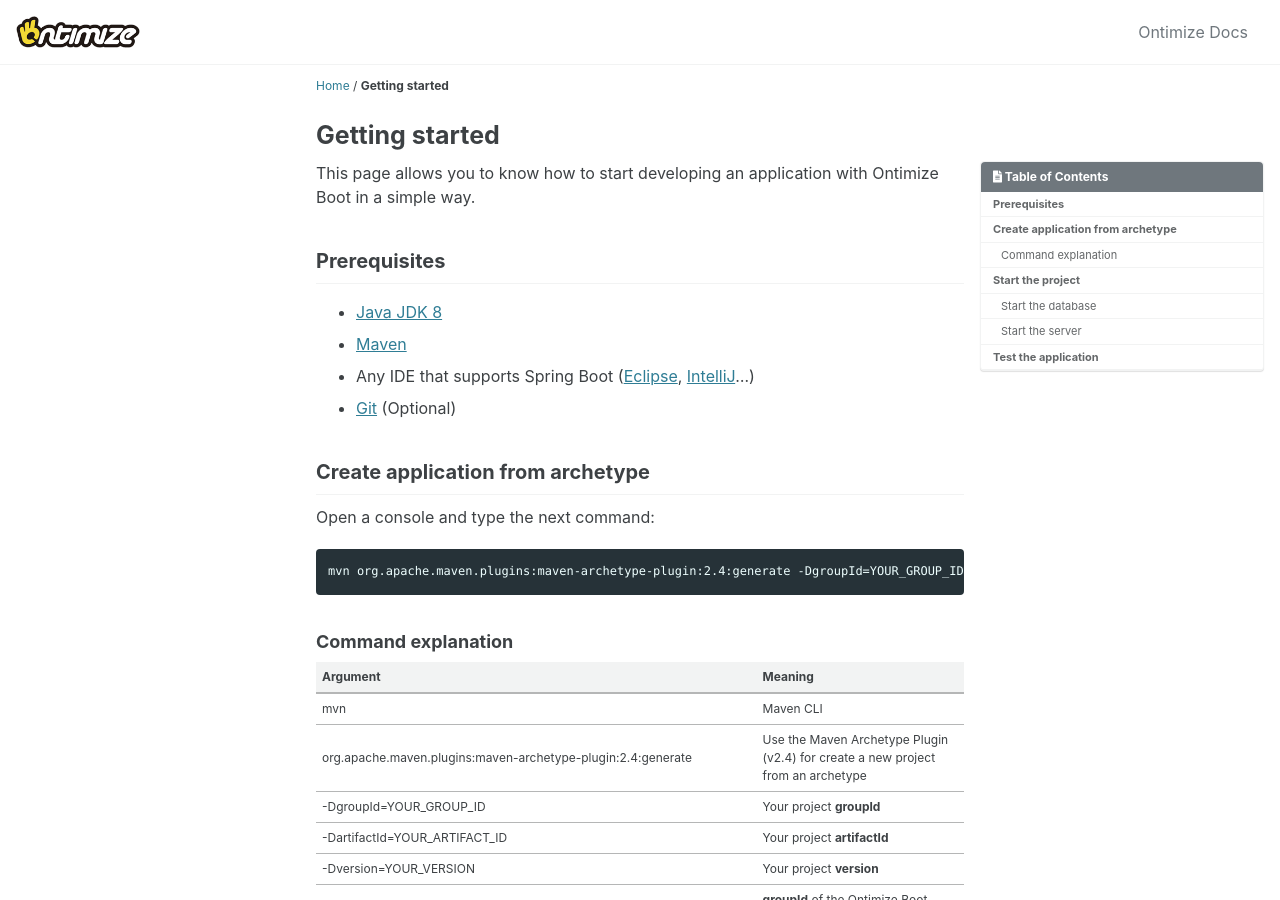
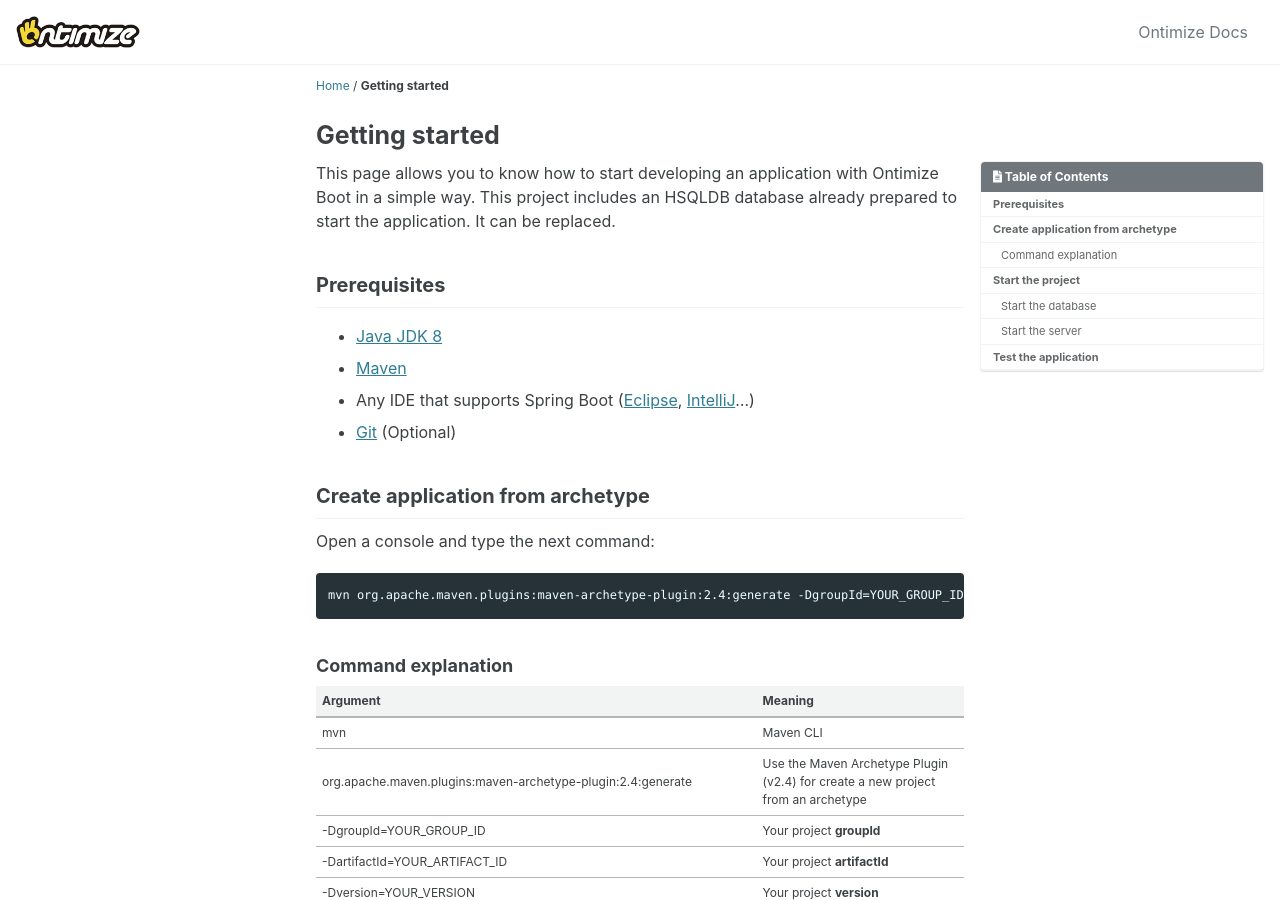
Before and after one commit to ontimize/ontimize-boot, a Jekyll site: the page built from _pages/getting_started.md, in a window 1280 px wide and 900 px high. Built offline with Jekyll 4.4.1, drawn with Linux system fonts in a browser that asks for light colours; cached includes are drawn as plain includes.

Commit message:
Explained that que DB can be replaced

```diff
--- a/_pages/getting_started.md
+++ b/_pages/getting_started.md
@@ -7,7 +7,7 @@ toc_label: "Table of Contents"
 toc_sticky: true
 ---
 
-This page allows you to know how to start developing an application with Ontimize Boot in a simple way.
+This page allows you to know how to start developing an application with Ontimize Boot in a simple way. This project includes an HSQLDB database already prepared to start the application. It can be replaced.
 
 ## Prerequisites
 
```
